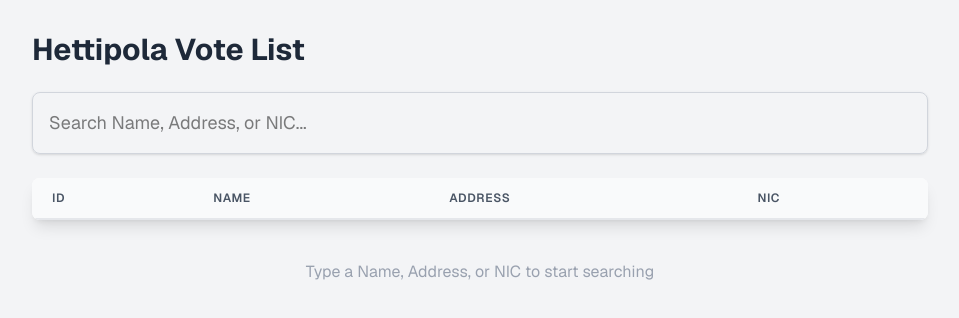
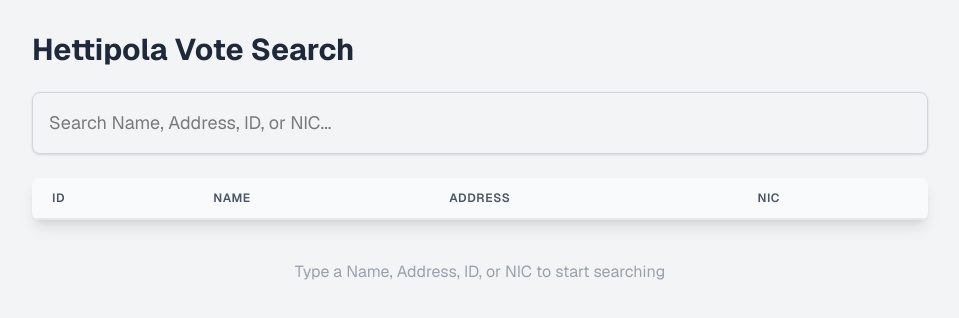
Before and after one commit to sithilxheartz/Hettipola-COOP-Search, a Next.js app: page / in a window 1280 px wide. Shown: the top 318 px of the page, without its empty margins (160-1119 px from the left). Built offline with nearby package versions, Linux system fonts and the light colour scheme.

Commit message:
added id search

```diff
--- a/app/page.tsx
+++ b/app/page.tsx
@@ -26,30 +26,31 @@ export default function Home() {
       });
   }, []);
 
-  // Search Logic (Updated: Name, Address, and NIC)
+  // Search Logic (Updated: Name, Address, ID, and NIC)
   const filteredData = data.filter((customer) => {
     if (search === "") return false;
     const searchLower = search.toLowerCase();
 
-    // Check Name, Address, OR NIC
+    // Check Name, Address, ID, OR NIC
     const nameMatch = customer.name && String(customer.name).toLowerCase().includes(searchLower);
     const addressMatch = customer.address && String(customer.address).toLowerCase().includes(searchLower);
+    const idMatch = customer.id && String(customer.id).toLowerCase().includes(searchLower);
     const nicMatch = customer.nic && String(customer.nic).toLowerCase().includes(searchLower);
 
-    return nameMatch || addressMatch || nicMatch;
+    return nameMatch || addressMatch || idMatch || nicMatch;
   });
 
   return (
     <div className="min-h-screen bg-gray-100 p-4 md:p-8 font-sans">
       <div className="max-w-4xl mx-auto">
         <h1 className="text-2xl md:text-3xl font-bold mb-6 text-gray-800 text-center md:text-left">
-          Hettipola Vote List
+            Hettipola Vote Search
         </h1>
 
         {/* Search Input - Updated Placeholder */}
         <input
           type="text"
-          placeholder="Search Name, Address, or NIC..."
+          placeholder="Search Name, Address, ID, or NIC..."
           className="w-full p-3 md:p-4 rounded-lg border border-gray-300 shadow-sm focus:ring-2 focus:ring-blue-500 outline-none text-base md:text-lg mb-6 text-black"
           onChange={(e) => setSearch(e.target.value)}
         />
@@ -117,7 +118,7 @@ export default function Home() {
 
             {search === "" && (
                 <div className="p-10 text-center text-gray-400">
-                   Type a Name, Address, or NIC to start searching
+                   Type a Name, Address, ID, or NIC to start searching
                 </div>
             )}
           </>
```
